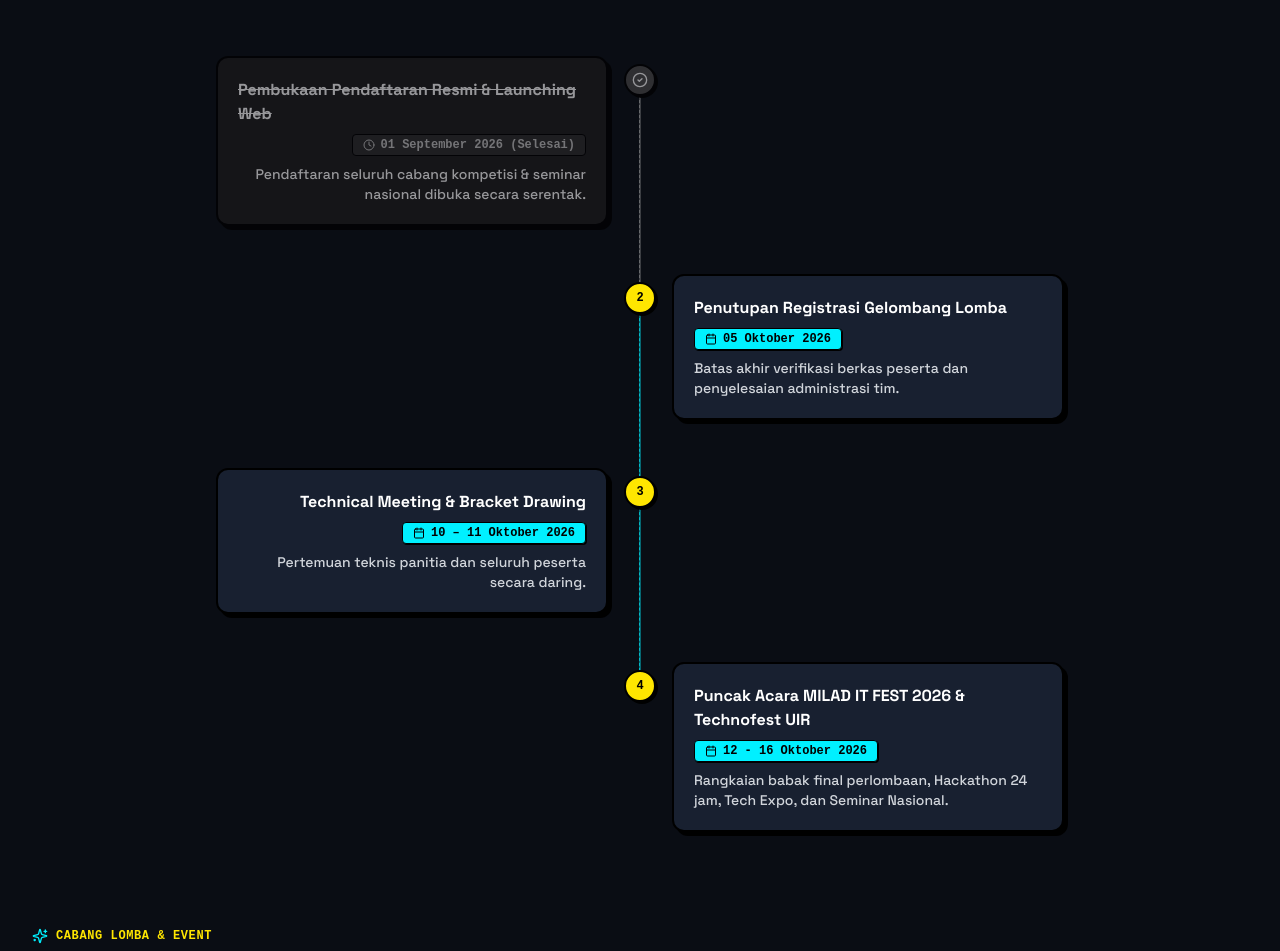
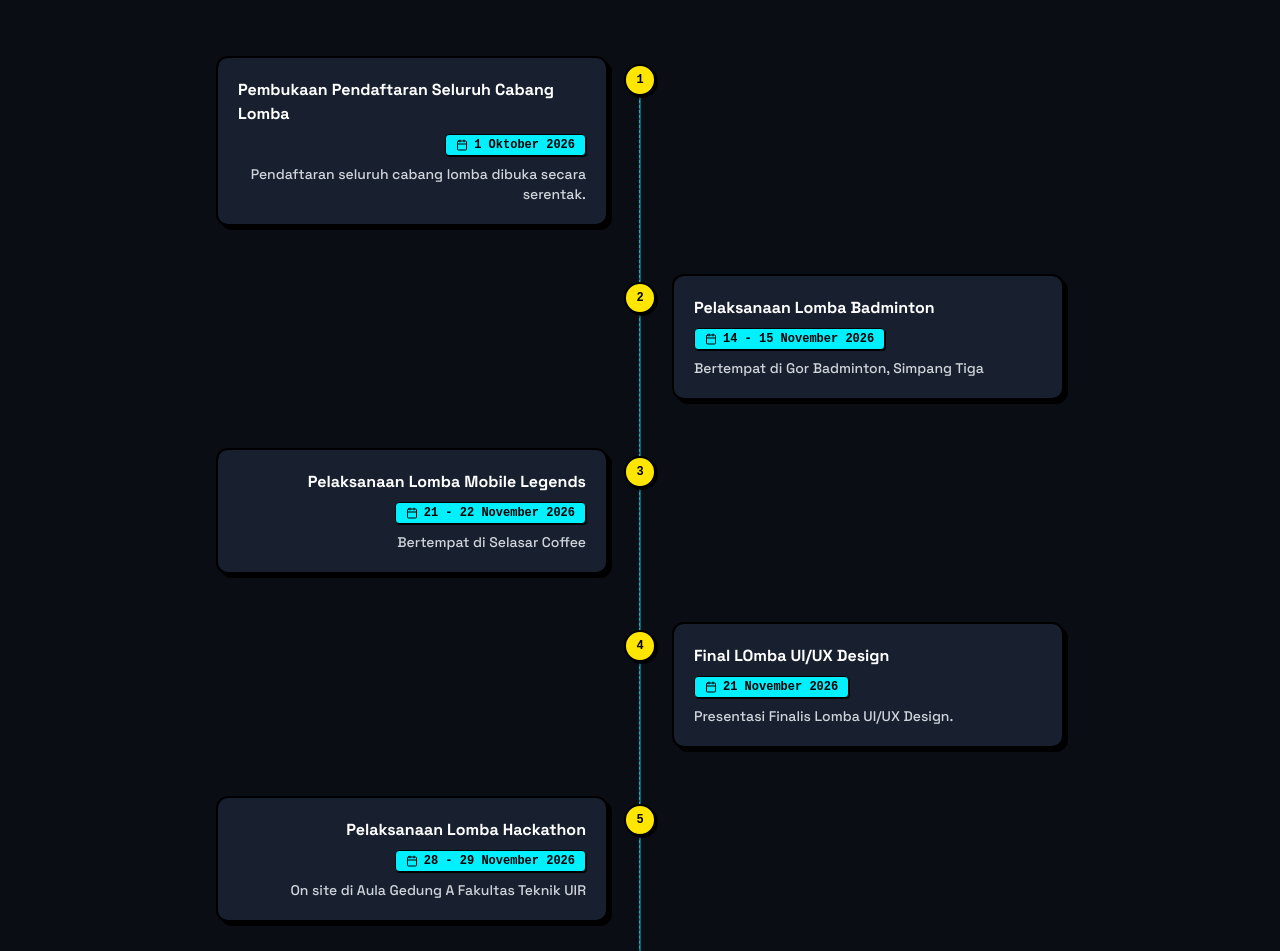
Before and after one commit to Ramdanskuy/Milad_IT_Fest, a React (Vite) app: page / in a window 1280 px wide. Shown: the part 1501-2452 px from the top of the page. Built offline with nearby package versions, Linux system fonts and the light colour scheme.

Commit message:
Update: Roadmap Event

```diff
--- a/src/pages/Home.tsx
+++ b/src/pages/Home.tsx
@@ -24,28 +24,46 @@
   // Overall roadmap timeline items for Home Page (Section 3)
   const homeRoadmapItems = [
     {
-      dateFormatted: "01 September 2026",
-      endDateIso: "2026-09-01T23:59:59+07:00",
-      title: "Pembukaan Pendaftaran Resmi & Launching Web",
-      description: "Pendaftaran seluruh cabang kompetisi & seminar nasional dibuka secara serentak."
+      dateFormatted: "1 Oktober 2026",
+      endDateIso: "2026-10-01T23:59:59+07:00",
+      title: "Pembukaan Pendaftaran Seluruh Cabang Lomba",
+      description: "Pendaftaran seluruh cabang lomba dibuka secara serentak."
     },
     {
-      dateFormatted: "05 Oktober 2026",
-      endDateIso: "2026-10-05T23:59:59+07:00",
-      title: "Penutupan Registrasi Gelombang Lomba",
-      description: "Batas akhir verifikasi berkas peserta dan penyelesaian administrasi tim."
+      dateFormatted: "14 - 15 November 2026",
+      endDateIso: "2026-11-15T23:59:59+07:00",
+      title: "Pelaksanaan Lomba Badminton",
+      description: "Bertempat di Gor Badminton, Simpang Tiga"
     },
     {
-      dateFormatted: "10 – 11 Oktober 2026",
-      endDateIso: "2026-10-11T23:59:59+07:00",
-      title: "Technical Meeting & Bracket Drawing",
-      description: "Pertemuan teknis panitia dan seluruh peserta secara daring."
+      dateFormatted: "21 - 22 November 2026",
+      endDateIso: "2026-11-22T23:59:59+07:00",
+      title: "Pelaksanaan Lomba Mobile Legends",
+      description: "Bertempat di Selasar Coffee"
     },
     {
-      dateFormatted: "12 - 16 Oktober 2026",
-      endDateIso: "2026-10-16T23:59:59+07:00",
-      title: "Puncak Acara MILAD IT FEST 2026 & Technofest UIR",
-      description: "Rangkaian babak final perlombaan, Hackathon 24 jam, Tech Expo, dan Seminar Nasional."
+      dateFormatted: "21 November 2026",
+      endDateIso: "2026-11-21T23:59:59+07:00",
+      title: "Final LOmba UI/UX Design",
+      description: "Presentasi Finalis Lomba UI/UX Design."
+    },
+    {
+      dateFormatted: "28 - 29 November 2026",
+      endDateIso: "2026-11-29T23:59:59+07:00",
+      title: "Pelaksanaan Lomba Hackathon",
+      description: "On site di Aula Gedung A Fakultas Teknik UIR"
+    },
+    {
+      dateFormatted: "1 Desember 2026",
+      endDateIso: "2026-12-01T23:59:59+07:00",
+      title: "Pembukaan pameran hari pertama",
+      description: "Pameran dilaksanakan di Indoor Gor Volly UIR"
+    },
+    {
+      dateFormatted: "2 Desember 2026",
+      endDateIso: "2026-12-02T23:59:59+07:00",
+      title: "Seminar Nasional dan Pameran ",
+      description: "Seminar nasional bertema 'Transformasi Digital: AI untuk Kemanusiaan' dan pameran teknologi"
     }
   ];
 
```
